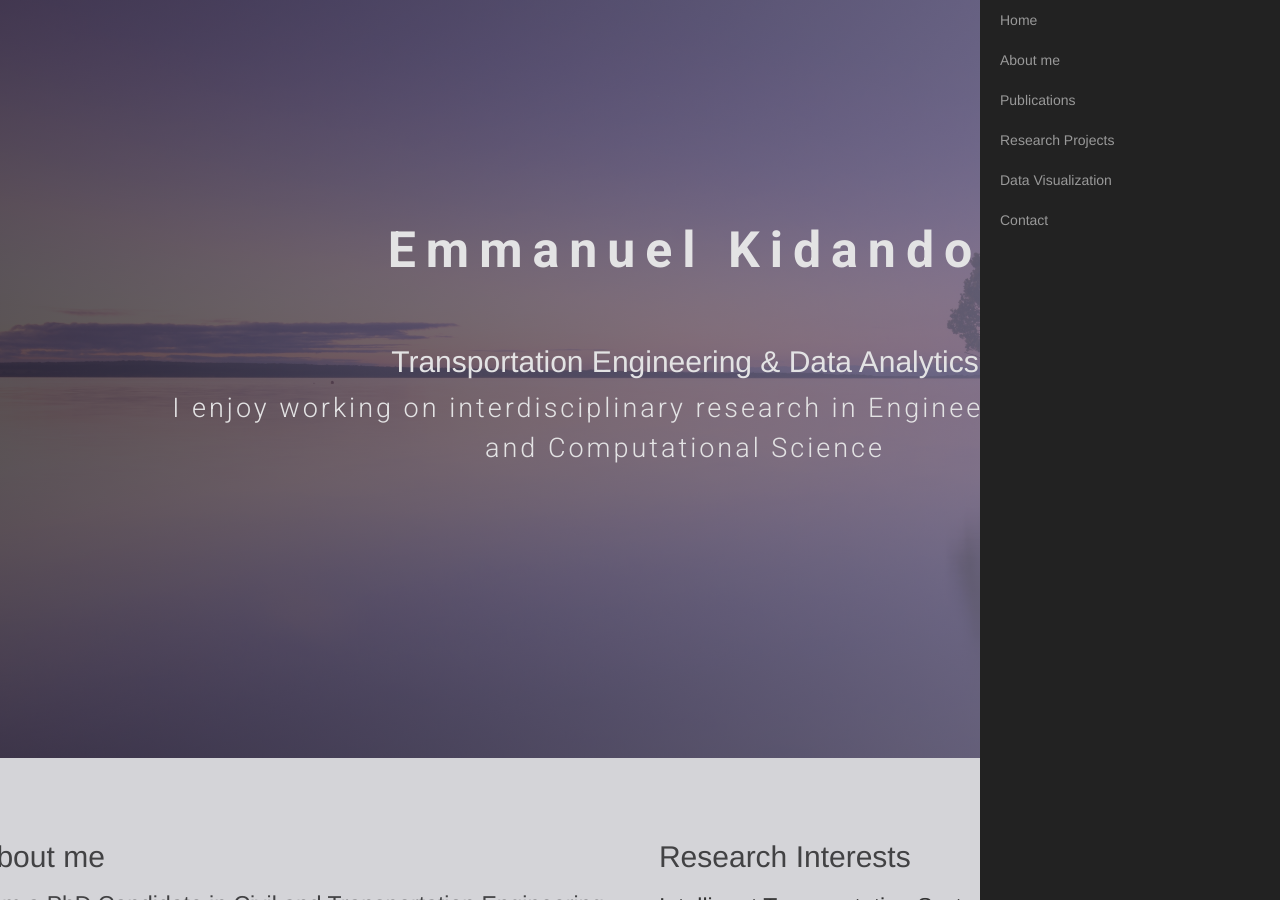
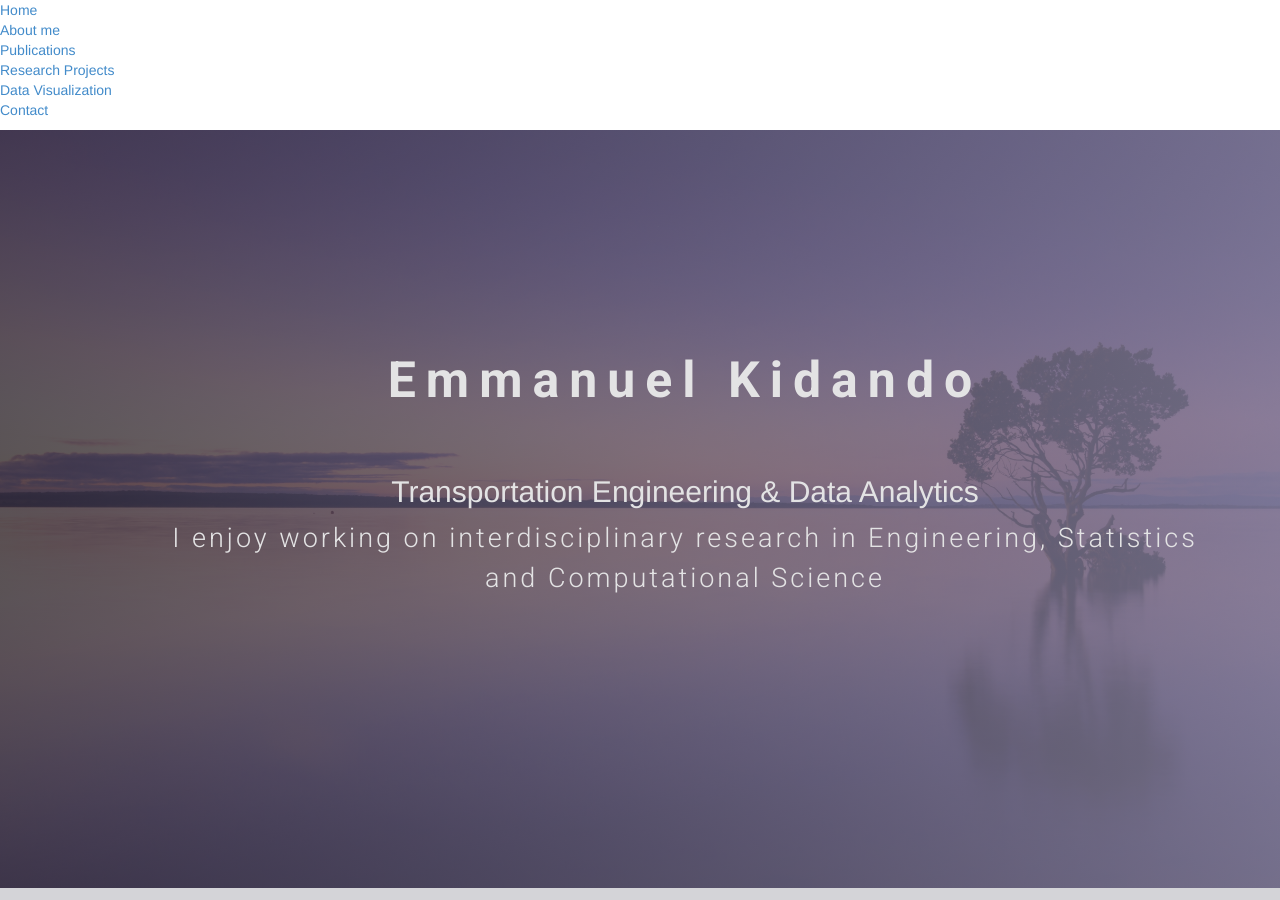
Before and after one commit to ekidando/Kidando, a Jekyll site: the page index.html, which Jekyll copies as it is, in a window 1280 px wide and 900 px high. Built offline with Jekyll 4.4.1, drawn with Linux system fonts in a browser that asks for light colours; nearby versions of some CDN libraries; some web fonts are replaced.

Commit message:
Update index.html

```diff
--- a/index.html
+++ b/index.html
@@ -13,9 +13,8 @@
 	<!-- head close -->
 <body>
 
-  <nav id="sidebar-wrapper">
-  <ul class="sidebar-nav">
-  <a id="menu-close" href="#"></a>
+  <nav id="id="nav"">
+  <ul
     <li><a href="#top" onclick = $("#menu-close").click(); >Home</a></li>
     <li><a href="#about" onclick = $("#menu-close").click(); >About me</a></li>
     <li><a href="File/publication.html" onclick = $("#menu-close").click(); >Publications</a></li>
```
